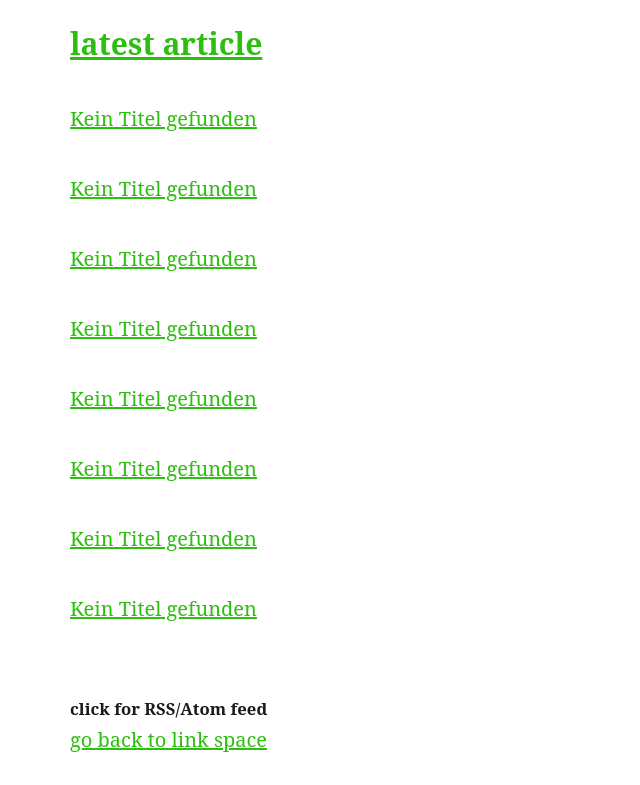
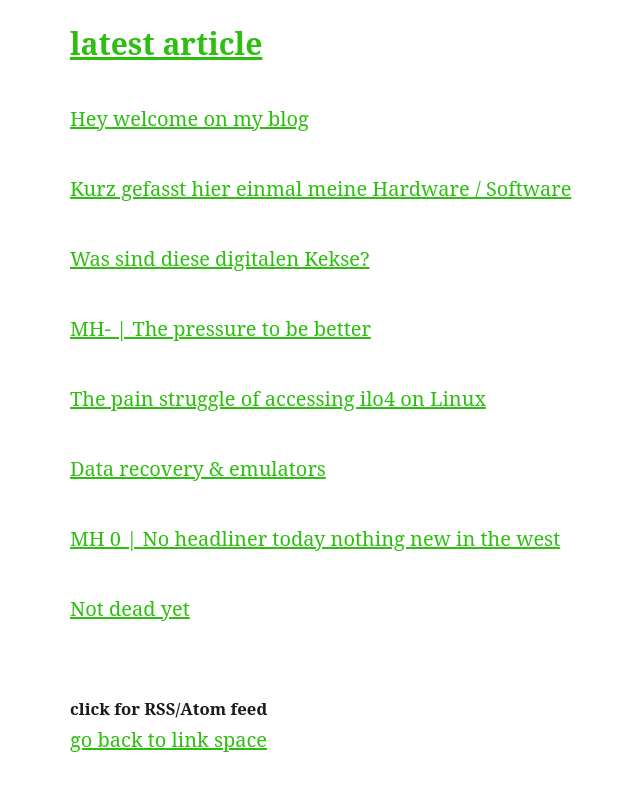
Before and after one commit to failxontour/failxontour.de, a PHP site: page /blog/ in a window 1280 px wide. Shown: the part 369-1154 px from the top of the page, without its empty margins (290-930 px from the left). Run offline with PHP 8.4, Linux system fonts and the light colour scheme.

Commit message:
titles are back

```diff
--- a/blog/index.php
+++ b/blog/index.php
@@ -442,14 +442,14 @@
 
     // Array mit Dateinamen
     $files = [
-        "2025/07/hey",
-        "2025/07/mein-setup",
-        "2025/07/was-sind-cookies",
-        "2025/07/pressure-to-be-better",
-        "2025/07/the-pain-struggle-of-accessing-ilo4-linux",
-        "2025/07/data-recovery_emulators",
-        "2025/07/no_headliner_today_nothing_new_in_the_west",
-        "2025/08/not_dead_yet",
+        "2025/07/hey.html",
+        "2025/07/mein-setup.html",
+        "2025/07/was-sind-cookies.html",
+        "2025/07/pressure-to-be-better.html",
+        "2025/07/the-pain-struggle-of-accessing-ilo4-linux.html",
+        "2025/07/data-recovery_emulators.html",
+        "2025/07/no_headliner_today_nothing_new_in_the_west.html",
+        "2025/08/not_dead_yet.html",
     ];
 
     // Array zur Speicherung der Links
```
